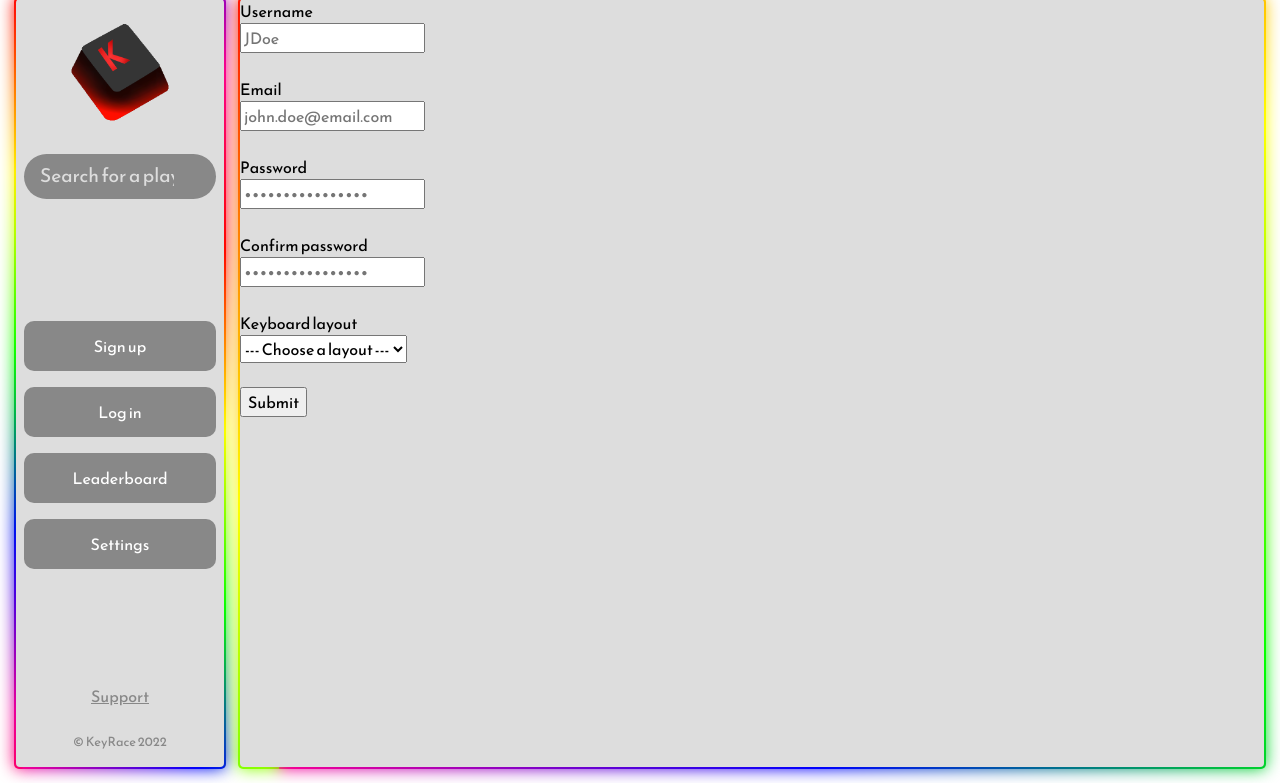
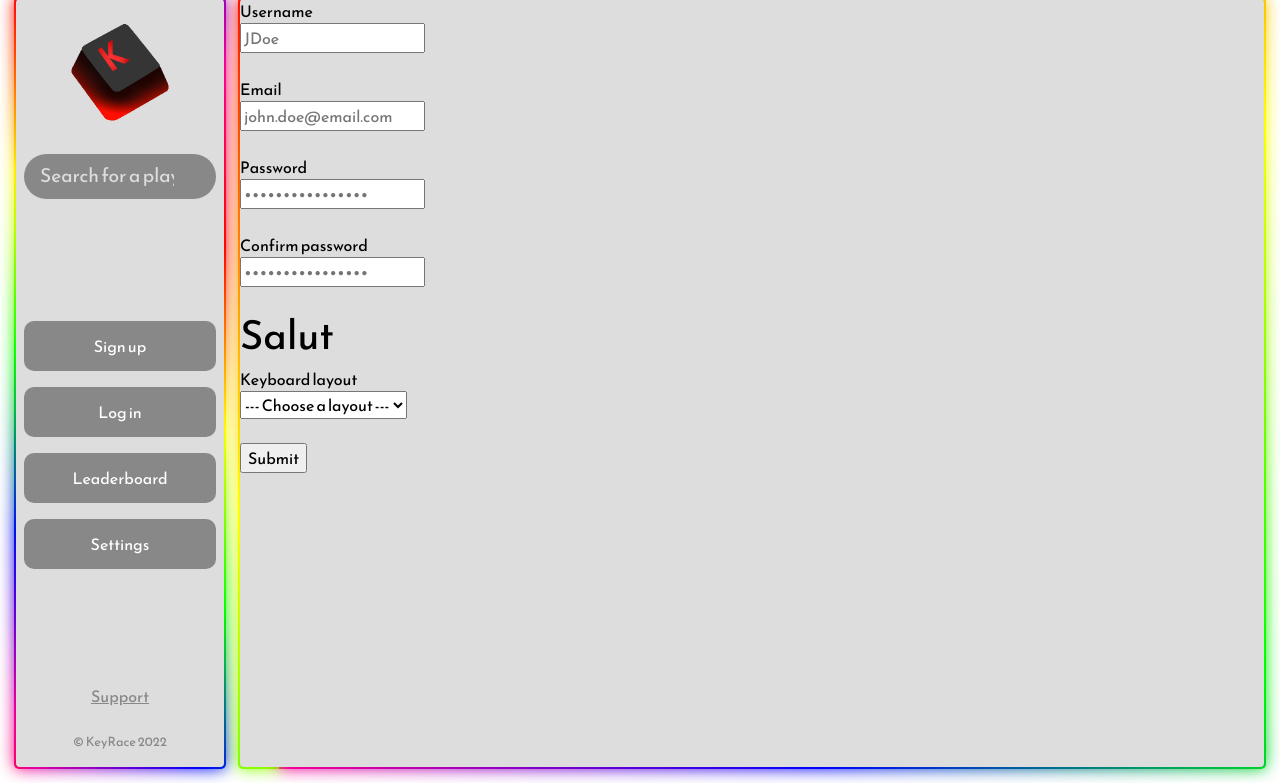
Before and after one commit to opixelum/KeyRace, a PHP site: page /signup.php in a window 1280 px wide. Shown: the part 17-800 px from the top of the page. Run offline with PHP 8.4, Linux system fonts and the light colour scheme.

Commit message:
Update signup.php

```diff
--- a/signup.php
+++ b/signup.php
@@ -29,6 +29,7 @@
             <label for="confirm-password">Confirm password</label><br>
             <input type="password" id="confirm-password-inpt"
             name="confirm-password" placeholder="••••••••••••••••"><br><br>
+            <h1>Salut</h1>
 
             <label for="keyboard-layout">Keyboard layout</label><br>
             <select name="keyboard-layout" id="keyboard-layout-drpdwn">
```
